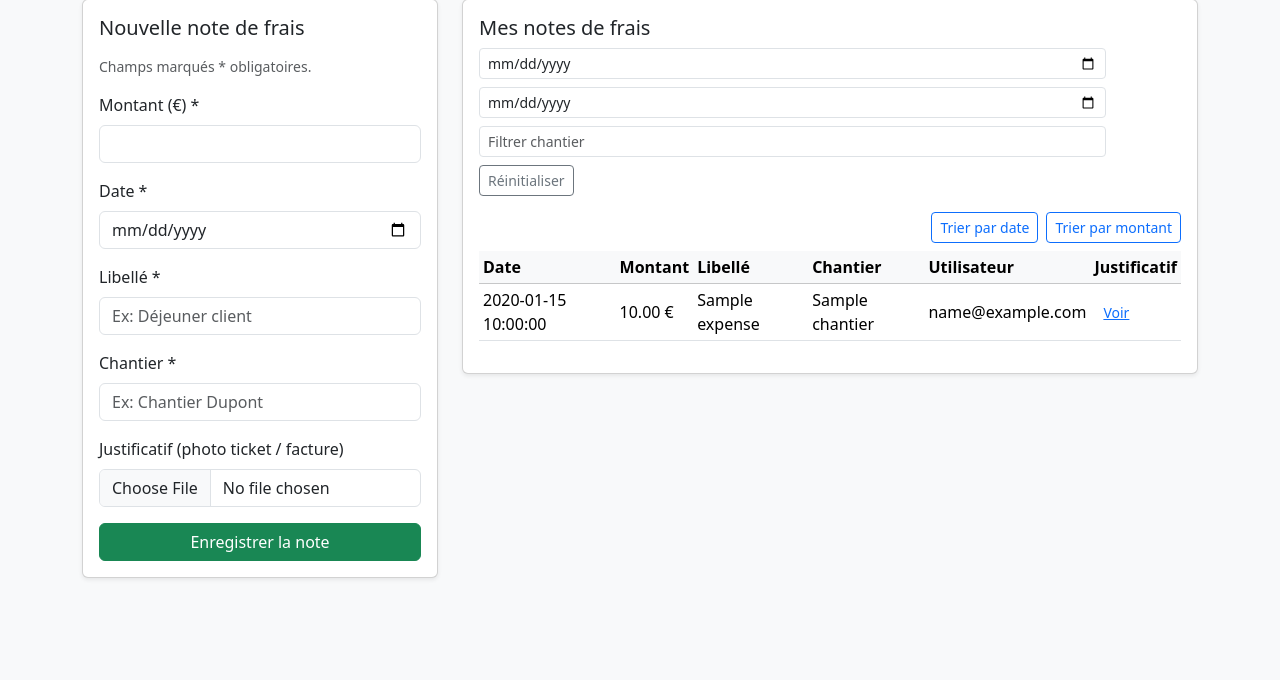
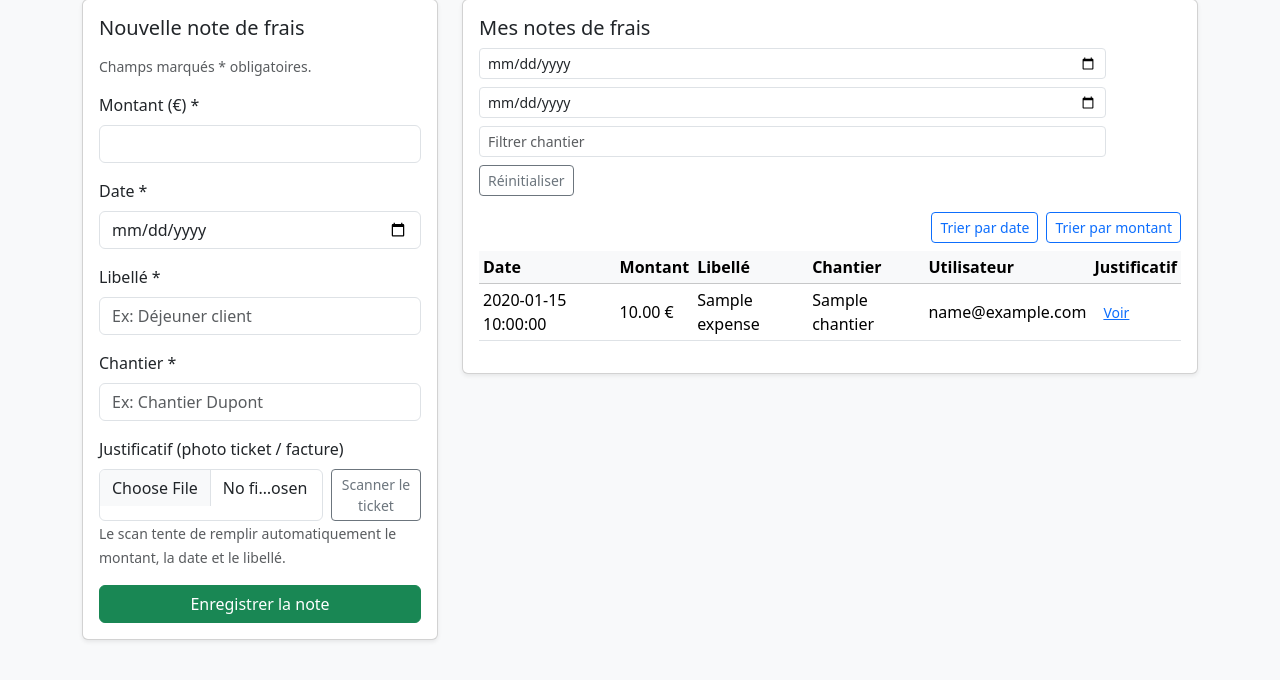
Before and after one commit to nairo91/notes-de-frais-batirenov, a Flask app: template templates/expenses.html in a window 1280 px wide. Shown: the part 81-761 px from the top of the page. Run offline with Flask 3, Linux system fonts and the light colour scheme; the template is opened without the code that fills it: most values are stand-ins (such as "Sample title", 1, 10 or a date in 2020); some libraries are stand-ins or nearby versions.

Commit message:
Add scan ticket button

```diff
--- a/templates/expenses.html
+++ b/templates/expenses.html
@@ -35,9 +35,18 @@
             <input type="text" class="form-control" name="chantier" placeholder="Ex: Chantier Dupont" required>
           </div>
 
+          <!-- Justificatif + bouton Scanner le ticket -->
           <div>
             <label class="form-label">Justificatif (photo ticket / facture)</label>
-            <input type="file" class="form-control" name="receipt" accept="image/*">
+            <div class="d-flex gap-2">
+              <input type="file" class="form-control" name="receipt" id="receipt-input" accept="image/*">
+              <button type="button" class="btn btn-outline-secondary btn-sm" onclick="scanTicket()">
+                Scanner le ticket
+              </button>
+            </div>
+            <small class="text-muted">
+              Le scan tente de remplir automatiquement le montant, la date et le libellé.
+            </small>
           </div>
 
           <button type="submit" class="btn btn-success w-100">
@@ -53,7 +62,13 @@
     <div class="card shadow-sm mb-3">
       <div class="card-body">
         <div class="d-flex flex-wrap align-items-center justify-content-between gap-2 mb-3">
-          <h2 class="h5 mb-0">Mes notes de frais</h2>
+          <h2 class="h5 mb-0">
+            {% if is_admin %}
+              Toutes les notes de frais
+            {% else %}
+              Mes notes de frais
+            {% endif %}
+          </h2>
 
           <div class="d-flex flex-wrap gap-2">
             <input type="date" id="filter-date-from" class="form-control form-control-sm" placeholder="Du">
@@ -96,9 +111,15 @@
                 <td>{{ e.user_email }}</td>
                 <td>
                   {% if e.receipt_path %}
-                    <a href="{{ url_for('uploaded_file', filename=e.receipt_path) }}" target="_blank" class="btn btn-link btn-sm">
-                      Voir
-                    </a>
+                    {% if e.receipt_path.startswith('http') %}
+                      <a href="{{ e.receipt_path }}" target="_blank" class="btn btn-link btn-sm">
+                        Voir
+                      </a>
+                    {% else %}
+                      <a href="{{ url_for('uploaded_file', filename=e.receipt_path) }}" target="_blank" class="btn btn-link btn-sm">
+                        Voir
+                      </a>
+                    {% endif %}
                   {% else %}
                     <span class="text-muted">-</span>
                   {% endif %}
```
